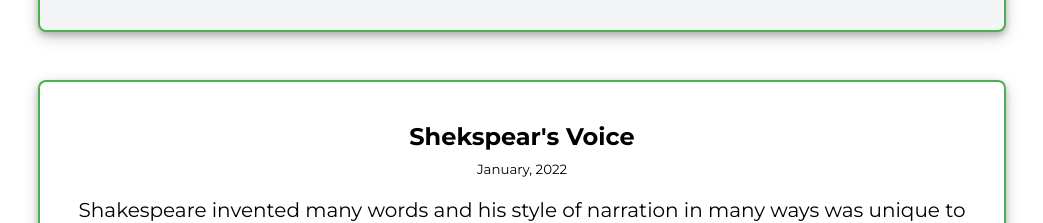
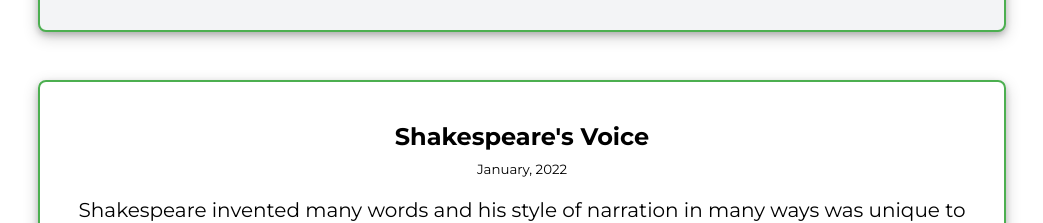
Before and after one commit to MurtazaNeher/portfolio, a plain HTML site: page projects.html in a window 1280 px wide. Shown: the part 1187-1410 px from the top of the page, without its empty margins (118-1161 px from the left). Drawn offline with Linux system fonts and the light colour scheme.

Commit message:
correction

```diff
--- a/projects.html
+++ b/projects.html
@@ -123,7 +123,7 @@
 
         <li>
             <article class="showcase-list container container-center ">
-                <h1> Shekspear's Voice
+                <h1> Shakespeare's Voice
 
                 </h1>
 
```
